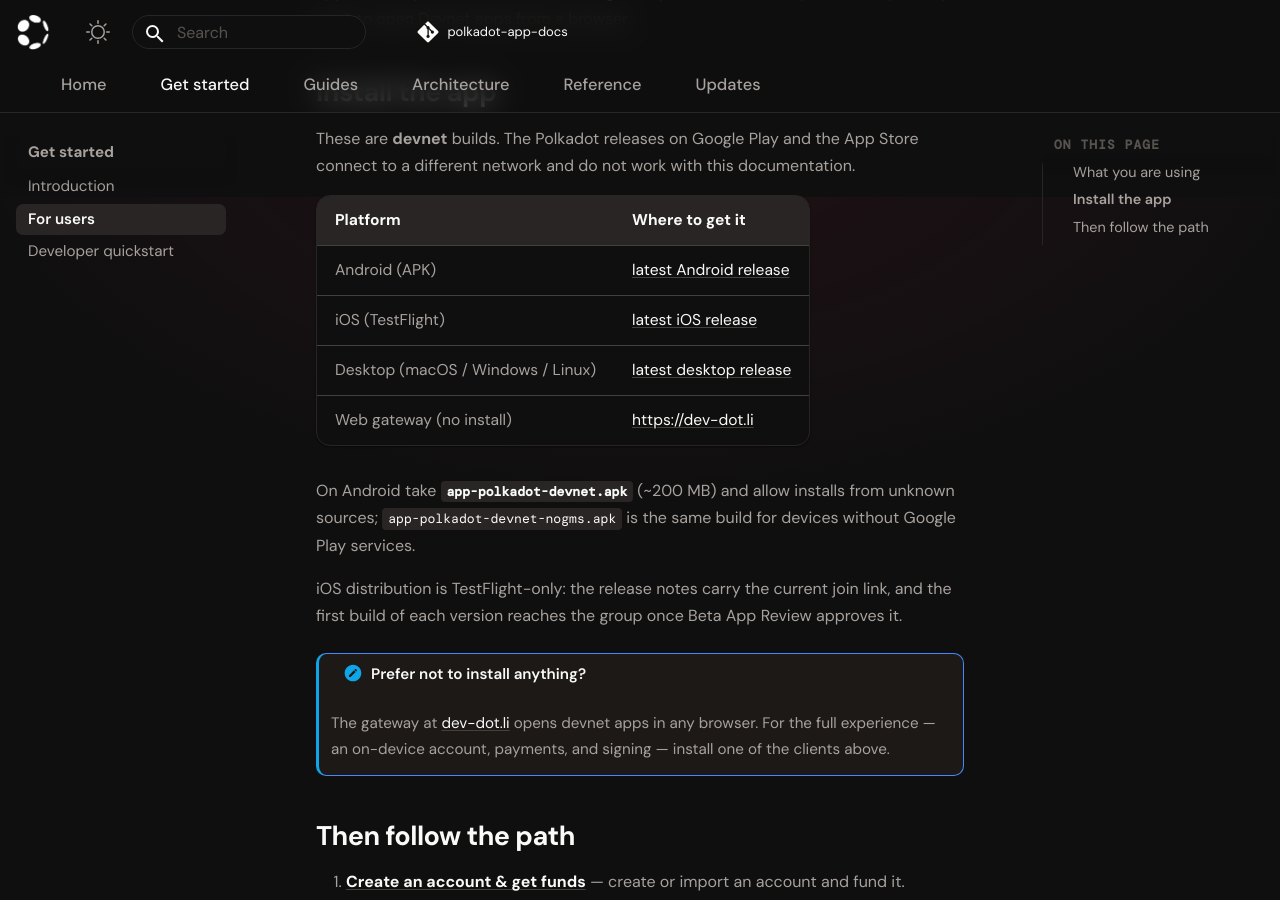
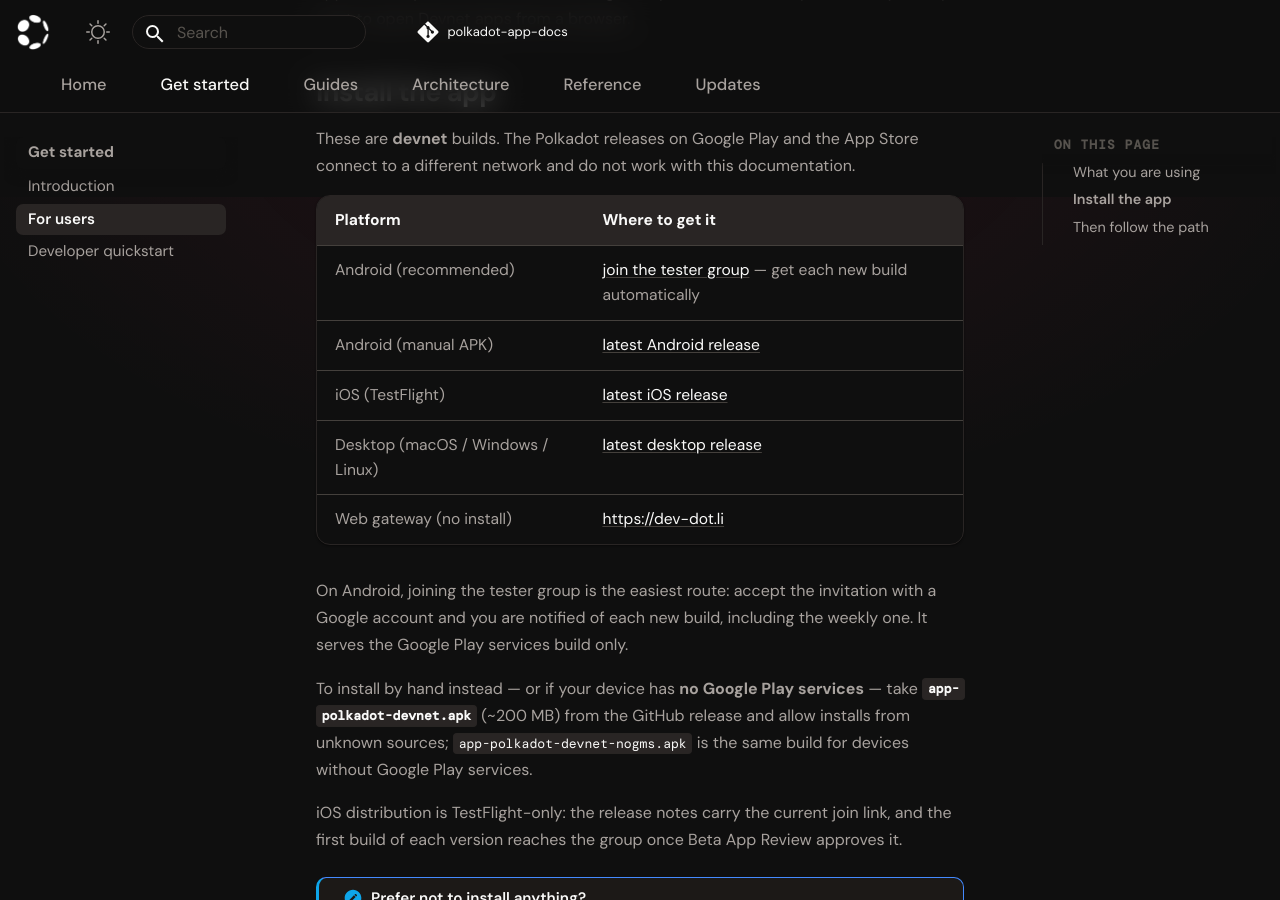
Before and after one commit to Polkadot-Community-Foundation/polkadot-app-docs, an MkDocs documentation site: the page built from docs/getting-started/users.md, in a window 1280 px wide and 900 px high, scrolled down 703 px. Built offline with MkDocs 1.6.1 and Material for MkDocs 9.7.7, drawn with Linux system fonts in a browser that asks for light colours; comment, search, counter and statistics services are not loaded.

Commit message:
docs(install): recommend the Android tester group over the manual APK

```diff
--- a/docs/_snippets/install-app.md
+++ b/docs/_snippets/install-app.md
@@ -3,14 +3,20 @@
 
 | Platform | Where to get it |
 | --- | --- |
-| Android (APK) | [latest Android release](https://github.com/Polkadot-Community-Foundation/polkadot-android-community/releases/latest) |
+| Android (recommended) | [join the tester group](https://appdistribution.firebase.dev/i/f3b79521380b40b9) — get each new build automatically |
+| Android (manual APK) | [latest Android release](https://github.com/Polkadot-Community-Foundation/polkadot-android-community/releases/latest) |
 | iOS (TestFlight) | [latest iOS release](https://github.com/Polkadot-Community-Foundation/polkadot-ios-community/releases/latest) |
 | Desktop (macOS / Windows / Linux) | [latest desktop release](https://github.com/Polkadot-Community-Foundation/polkadot-desktop-community/releases/latest) |
 | Web gateway (no install) | <https://dev-dot.li> |
 
-On Android take **`app-polkadot-devnet.apk`** (~200 MB) and allow installs from
-unknown sources; `app-polkadot-devnet-nogms.apk` is the same build for devices
-without Google Play services.
+On Android, joining the tester group is the easiest route: accept the invitation
+with a Google account and you are notified of each new build, including the
+weekly one. It serves the Google Play services build only.
+
+To install by hand instead — or if your device has **no Google Play services** —
+take **`app-polkadot-devnet.apk`** (~200 MB) from the GitHub release and allow
+installs from unknown sources; `app-polkadot-devnet-nogms.apk` is the same build
+for devices without Google Play services.
 
 iOS distribution is TestFlight-only: the release notes carry the current join
 link, and the first build of each version reaches the group once Beta App Review
```
